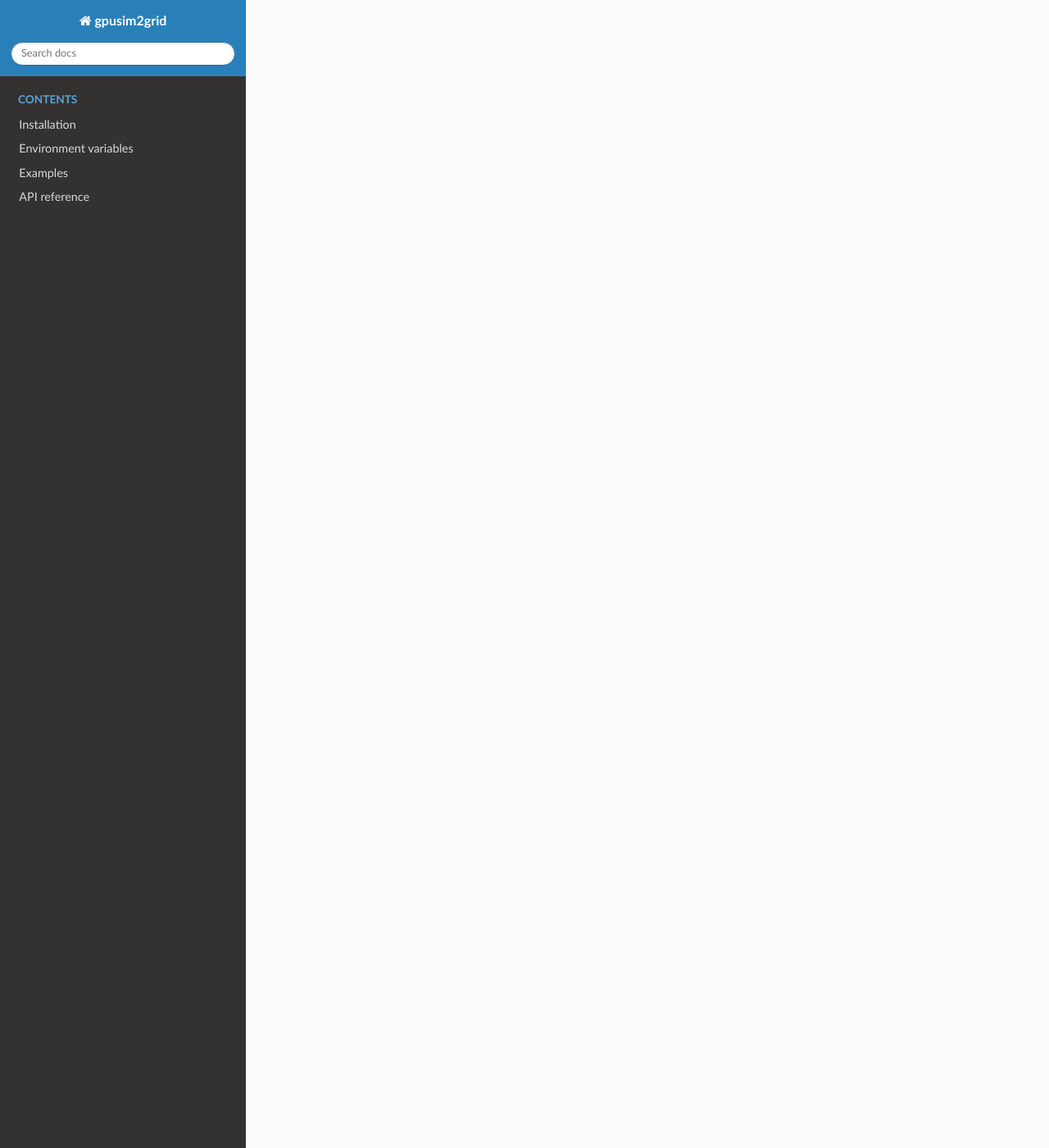
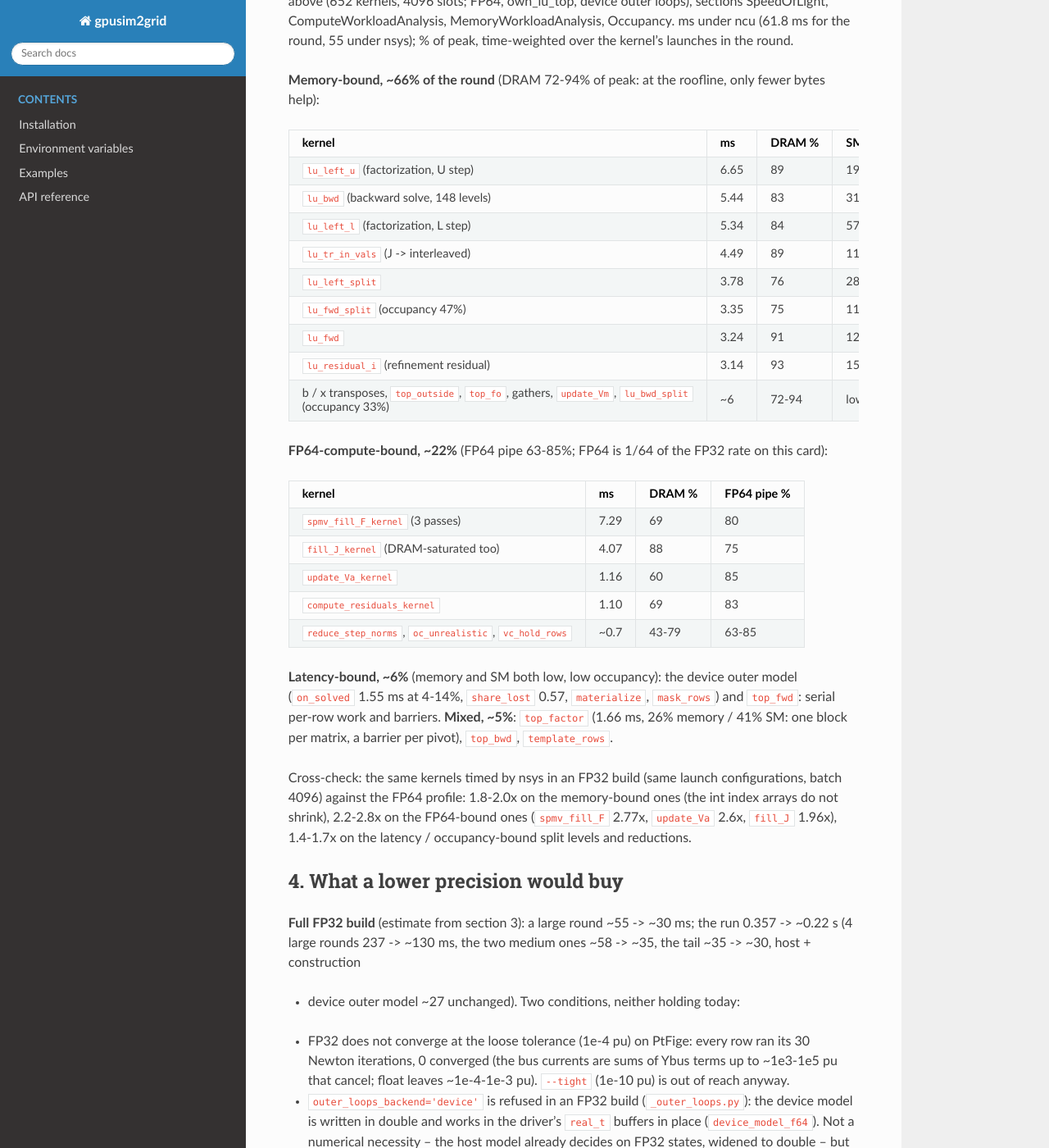
Before and after one commit to Grid2op/gpusim2grid, a Sphinx documentation site: the page built from docs/dev_notes/n1_big_rounds_bandwidth.md, in a window 1280 px wide and 1400 px high, scrolled down 2053 px. Shown: the whole window at 82% size. Built offline with Sphinx 7.4.7 and the Read the Docs theme 3.1.0, drawn with Linux system fonts in a browser that asks for light colours; some of the changed text lies outside the part shown.

Commit message:
Dev note: memory- vs compute-bound kernels of a large N-1 round, FP32 estimate
Nsight Compute on one large round of the PtFige N-1 (4096 slots, FP64,
own_lu_top, device outer loops): ~66% of it memory-bound at 72-94% of peak
DRAM (the LU, the transposes), ~22% FP64-compute-bound (spmv_fill_F,
fill_J, update_Va, residual norms), ~6% latency-bound (the device outer
model), cross-checked against nsys timings of the same kernels in an FP32
build. A full FP32 build would take the run from 0.357 to ~0.22 s, but it
does not converge at 1e-4 pu on PtFige and the device outer loops refuse
FP32; mixed precision (only the LU in FP32, refined against an FP64
residual) is estimated at ~-80 ms with neither problem.

Assisted-by: Claude Code (claude-opus-5-5)
Signed-off-by: Benjamin Donnot <benjamin.donnot@rte-france.com>

```diff
--- a/docs/dev_notes/n1_big_rounds_bandwidth.md
+++ b/docs/dev_notes/n1_big_rounds_bandwidth.md
@@ -64,3 +64,73 @@ overrides, the outer-loop pins and holds, `zero_J_positions_kernel`, the clamp's
 slot-major refinement residual, the adjoint (J -> J^T gather, `_solve_JT_rebuilt`), the J dumps and
 `j_values_dlpack`. A stride pair (row stride, slot stride) passed to every one of them would keep
 both layouts available (cuDSS needs slot-major).
+
+## 3. Memory- or compute-bound: Nsight Compute on one large round
+
+`sudo ncu` (hardware counters are admin-only on pf9sodsia004, `RmProfilingAdminOnly: 1`; root needs no
+driver change), GPU 0 only, clocks untouched, one complete large round of the setting above (652
+kernels, 4096 slots; FP64, own_lu_top, device outer loops), sections SpeedOfLight,
+ComputeWorkloadAnalysis, MemoryWorkloadAnalysis, Occupancy. ms under ncu (61.8 ms for the round, 55
+under nsys); % of peak, time-weighted over the kernel's launches in the round.
+
+**Memory-bound, ~66% of the round** (DRAM 72-94% of peak: at the roofline, only fewer bytes help):
+
+| kernel | ms | DRAM % | SM % | FP64 pipe % |
+|---|---|---|---|---|
+| `lu_left_u` (factorization, U step) | 6.65 | 89 | 19 | 19 |
+| `lu_bwd` (backward solve, 148 levels) | 5.44 | 83 | 31 | 34 |
+| `lu_left_l` (factorization, L step) | 5.34 | 84 | 57 | 59 |
+| `lu_tr_in_vals` (J -> interleaved) | 4.49 | 89 | 11 | 11 |
+| `lu_left_split` | 3.78 | 76 | 28 | 31 |
+| `lu_fwd_split` (occupancy 47%) | 3.35 | 75 | 11 | 12 |
+| `lu_fwd` | 3.24 | 91 | 12 | 12 |
+| `lu_residual_i` (refinement residual) | 3.14 | 93 | 15 | 15 |
+| b / x transposes, `top_outside`, `top_fo`, gathers, `update_Vm`, `lu_bwd_split` (occupancy 33%) | ~6 | 72-94 | low | low |
+
+**FP64-compute-bound, ~22%** (FP64 pipe 63-85%; FP64 is 1/64 of the FP32 rate on this card):
+
+| kernel | ms | DRAM % | FP64 pipe % |
+|---|---|---|---|
+| `spmv_fill_F_kernel` (3 passes) | 7.29 | 69 | 80 |
+| `fill_J_kernel` (DRAM-saturated too) | 4.07 | 88 | 75 |
+| `update_Va_kernel` | 1.16 | 60 | 85 |
+| `compute_residuals_kernel` | 1.10 | 69 | 83 |
+| `reduce_step_norms`, `oc_unrealistic`, `vc_hold_rows` | ~0.7 | 43-79 | 63-85 |
+
+**Latency-bound, ~6%** (memory and SM both low, low occupancy): the device outer model (`on_solved`
+1.55 ms at 4-14%, `share_lost` 0.57, `materialize`, `mask_rows`) and `top_fwd`: serial per-row work and
+barriers. **Mixed, ~5%**: `top_factor` (1.66 ms, 26% memory / 41% SM: one block per matrix, a barrier
+per pivot), `top_bwd`, `template_rows`.
+
+Cross-check: the same kernels timed by nsys in an FP32 build (same launch configurations, batch 4096)
+against the FP64 profile: 1.8-2.0x on the memory-bound ones (the int index arrays do not shrink),
+2.2-2.8x on the FP64-bound ones (`spmv_fill_F` 2.77x, `update_Va` 2.6x, `fill_J` 1.96x), 1.4-1.7x on the
+latency / occupancy-bound split levels and reductions.
+
+## 4. What a lower precision would buy
+
+**Full FP32 build** (estimate from section 3): a large round ~55 -> ~30 ms; the run 0.357 -> ~0.22 s
+(4 large rounds 237 -> ~130 ms, the two medium ones ~58 -> ~35, the tail ~35 -> ~30, host + construction
++ device outer model ~27 unchanged). Two conditions, neither holding today:
+
+- FP32 does not converge at the loose tolerance (1e-4 pu) on PtFige: every row ran its 30 Newton
+  iterations, 0 converged (the bus currents are sums of Ybus terms up to ~1e3-1e5 pu that cancel;
+  float leaves ~1e-4-1e-3 pu). `--tight` (1e-10 pu) is out of reach anyway.
+- `outer_loops_backend='device'` is refused in an FP32 build (`_outer_loops.py`): the device model is
+  written in double and works in the driver's `real_t` buffers in place (`device_model_f64`). Not a
+  numerical necessity -- the host model already decides on FP32 states, widened to double -- but the
+  port is needed (double inside with float <-> double at the boundary, keeping lockstep with the host
+  model; or the model itself in `real_t`, lockstep then lost near thresholds). With the host backend
+  (~+0.3 s on PtFige) the gain is gone.
+
+Measuring it also needed a shim: the facades default to `precision="fp64"`, which an FP32 extension
+refuses, and `bench_n1.sh` passes none.
+
+**Mixed precision, the realistic one:** V, F, the convergence test and the refinement residual stay in
+FP64, only the LU (factorization, triangular solves, the J / b / x transposes) in FP32. Newton takes an
+inexact step anyway, and `ir_n_steps=1` -- already what the bench runs -- is exactly the refinement of a
+float LU against a double residual. The LU's memory-bound kernels are ~35 ms of a large round (nsys)
+at ~1.85x: about -16 ms per large round, ~-80 ms per run (estimate), the convergence criterion
+untouched and the outer loops on the device in FP64. To check: the number of refinement steps a float
+LU needs on PtFige's J (its clamped pivots at FP32's 1e-5 relative clamp), and whether Newton's
+iteration counts -- hence the outer loops' decisions -- stay those of the FP64 run.
```
